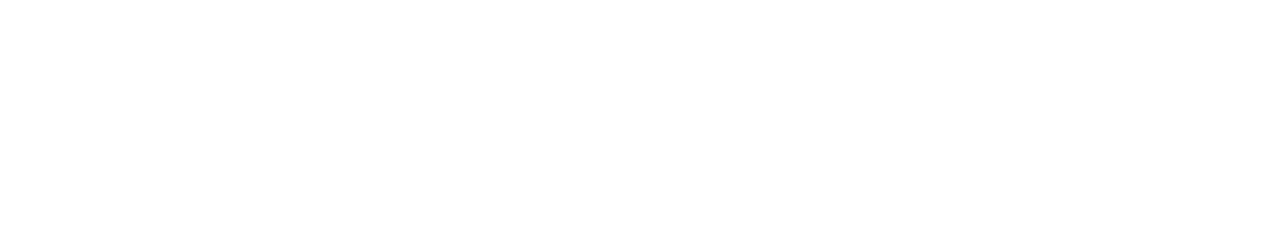
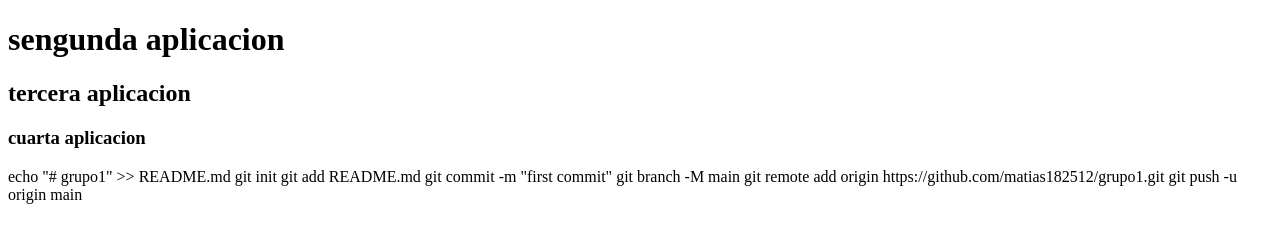
Before and after one commit to matias182512/grupo1, a plain HTML site: page index.html in a window 1280 px wide. Drawn offline with Linux system fonts and the light colour scheme.

Commit message:
first commit

```diff
--- a/index.html
+++ b/index.html
@@ -7,6 +7,18 @@
     <title>Document</title>
 </head>
 <body>
+  <h1>sengunda aplicacion</h1>
+  <h2>tercera aplicacion</h2>
+  <h3>cuarta aplicacion</h3>
+
+
+
 
 </body>
-</html>
+</html>echo "# grupo1" >> README.md
+git init
+git add README.md
+git commit -m "first commit"
+git branch -M main
+git remote add origin https://github.com/matias182512/grupo1.git
+git push -u origin main
```
Also changed, not shown: 1 other file.
